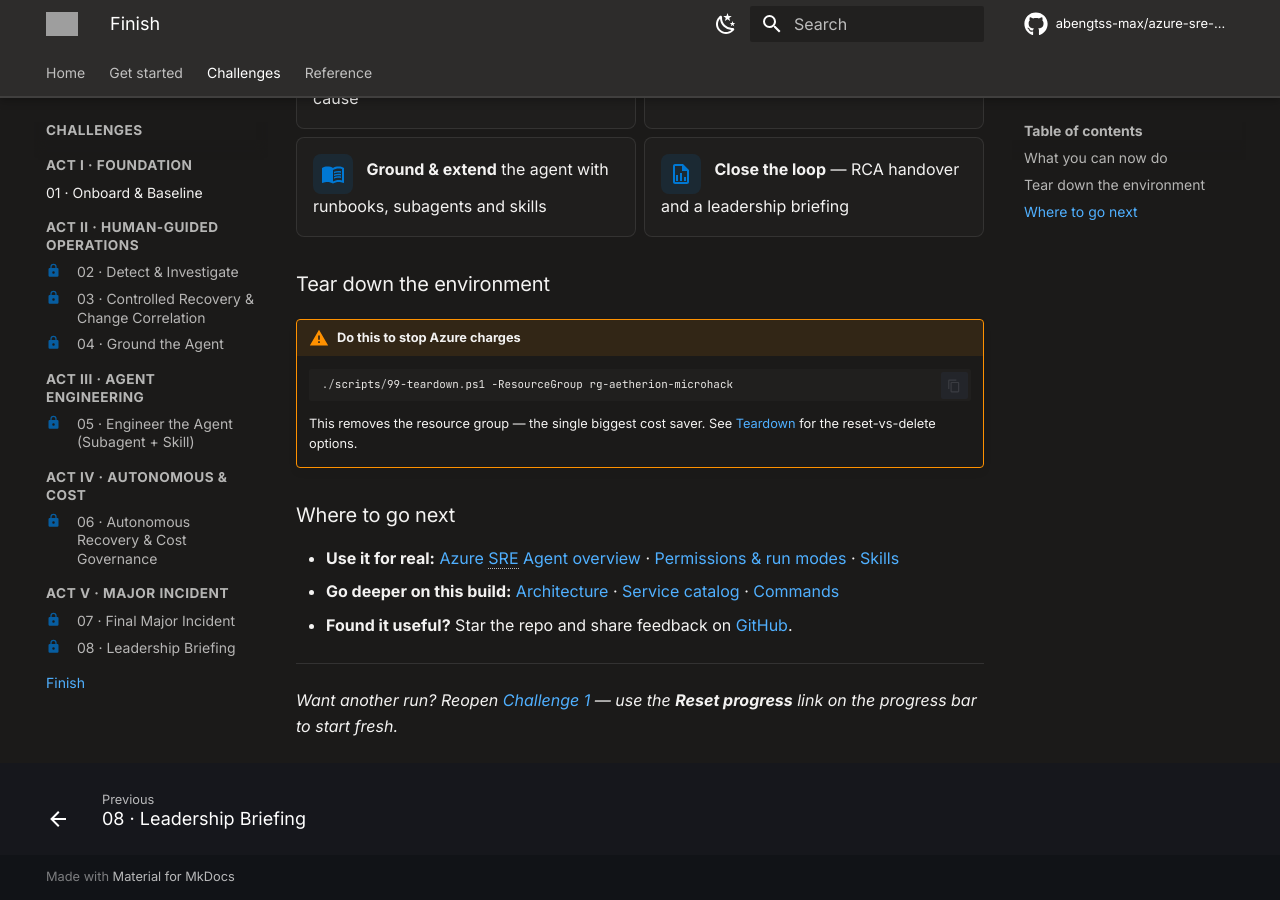
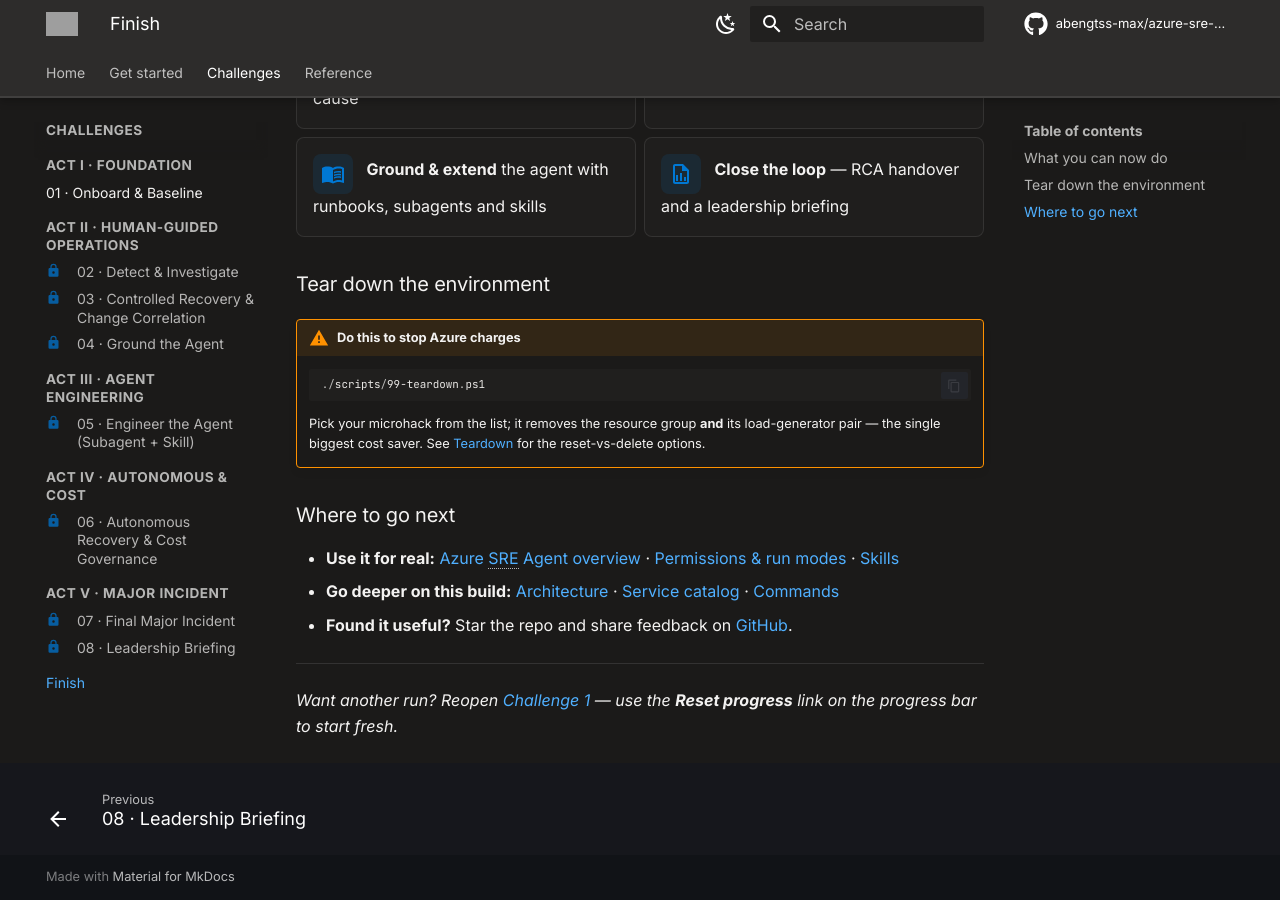
Before and after one commit to abengtss-max/azure-sre-agent-microhack, an MkDocs documentation site: the page built from docs/challenges/finish.md, in a window 1280 px wide and 900 px high, scrolled down 619 px. Built offline with MkDocs 1.6.1 and Material for MkDocs 9.7.7, drawn with Linux system fonts in a browser that asks for light colours; comment, search, counter and statistics services are not loaded; grey boxes are pictures that could not be loaded.

Commit message:
publish: sync lab from master (2026-08-10 20:36)

````diff
--- a/docs/challenges/finish.md
+++ b/docs/challenges/finish.md
@@ -22,10 +22,11 @@
 
 !!! warning "Do this to stop Azure charges"
     ```powershell
-    ./scripts/99-teardown.ps1 -ResourceGroup rg-aetherion-microhack
+    ./scripts/99-teardown.ps1
     ```
 
-    This removes the resource group — the single biggest cost saver. See
+    Pick your microhack from the list; it removes the resource group **and** its
+    load-generator pair — the single biggest cost saver. See
     [Teardown](../reference/commands.md#teardown) for the reset-vs-delete options.
 
 ### Where to go next
````
Also changed, not shown: docs/reference/commands.md (+3 -1 lines), 1 other file.
